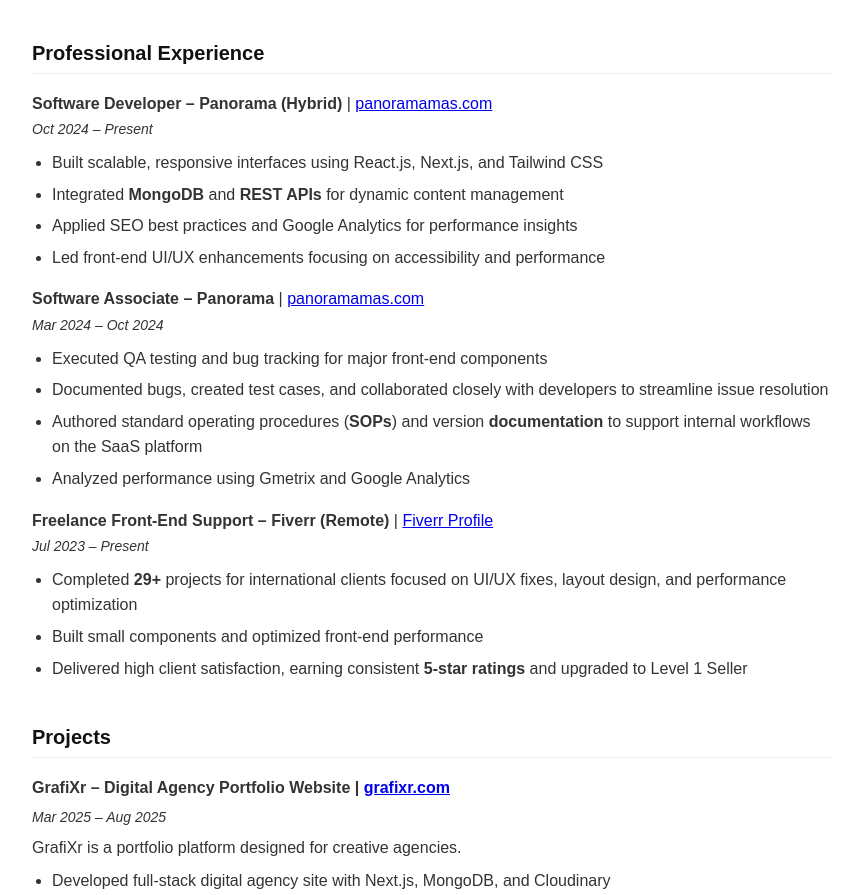
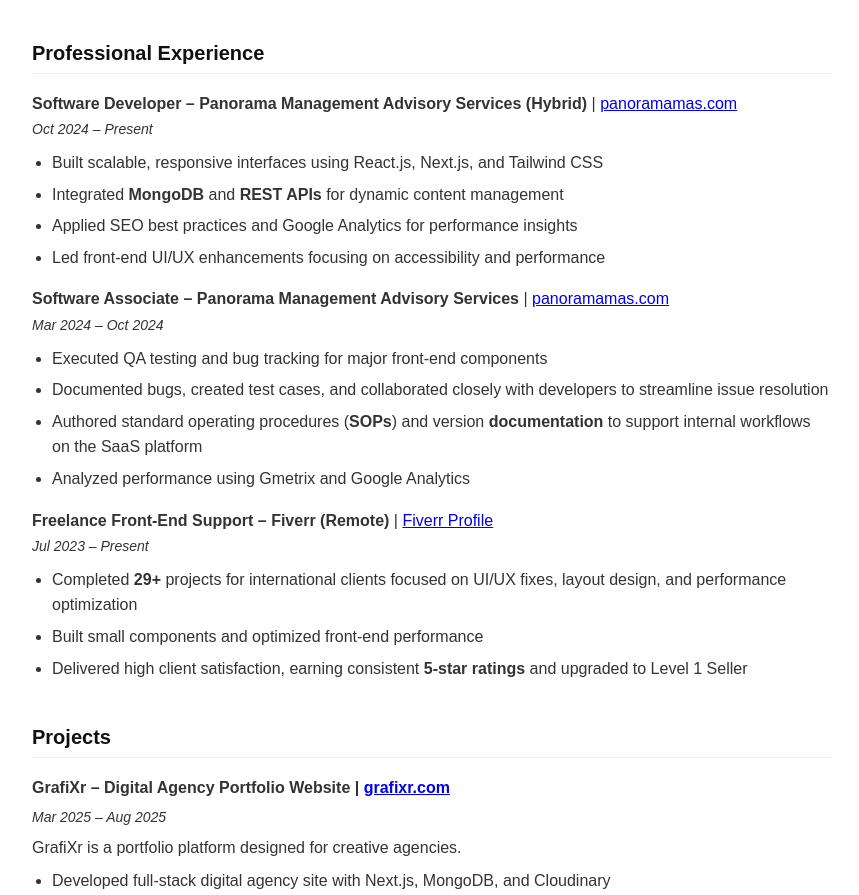
Before and after one commit to sajidhossain8272/Sajid-Hossain-Resume, a plain HTML site: page index.html in a window 1280 px wide. Shown: the part 813-1708 px from the top of the page, without its empty margins (208-1067 px from the left). Drawn offline with Linux system fonts and the light colour scheme.

Commit message:
compnay name updated

```diff
--- a/index.html
+++ b/index.html
@@ -187,7 +187,7 @@
     <div class="section">
       <h2>Professional Experience</h2>
       <p>
-        <strong>Software Developer – Panorama (Hybrid)</strong> |
+        <strong>Software Developer – Panorama Management Advisory Services (Hybrid)</strong> |
         <a href="https://panoramamas.com" target="_blank">panoramamas.com</a><br /><span class="meta">Oct 2024 –
           Present</span>
       </p>
@@ -208,7 +208,7 @@
       </ul>
 
       <p>
-        <strong>Software Associate – Panorama</strong> |
+        <strong>Software Associate – Panorama Management Advisory Services</strong> |
         <a href="https://panoramamas.com" target="_blank">panoramamas.com</a><br /><span class="meta">Mar 2024 – Oct
           2024</span>
       </p>
```
